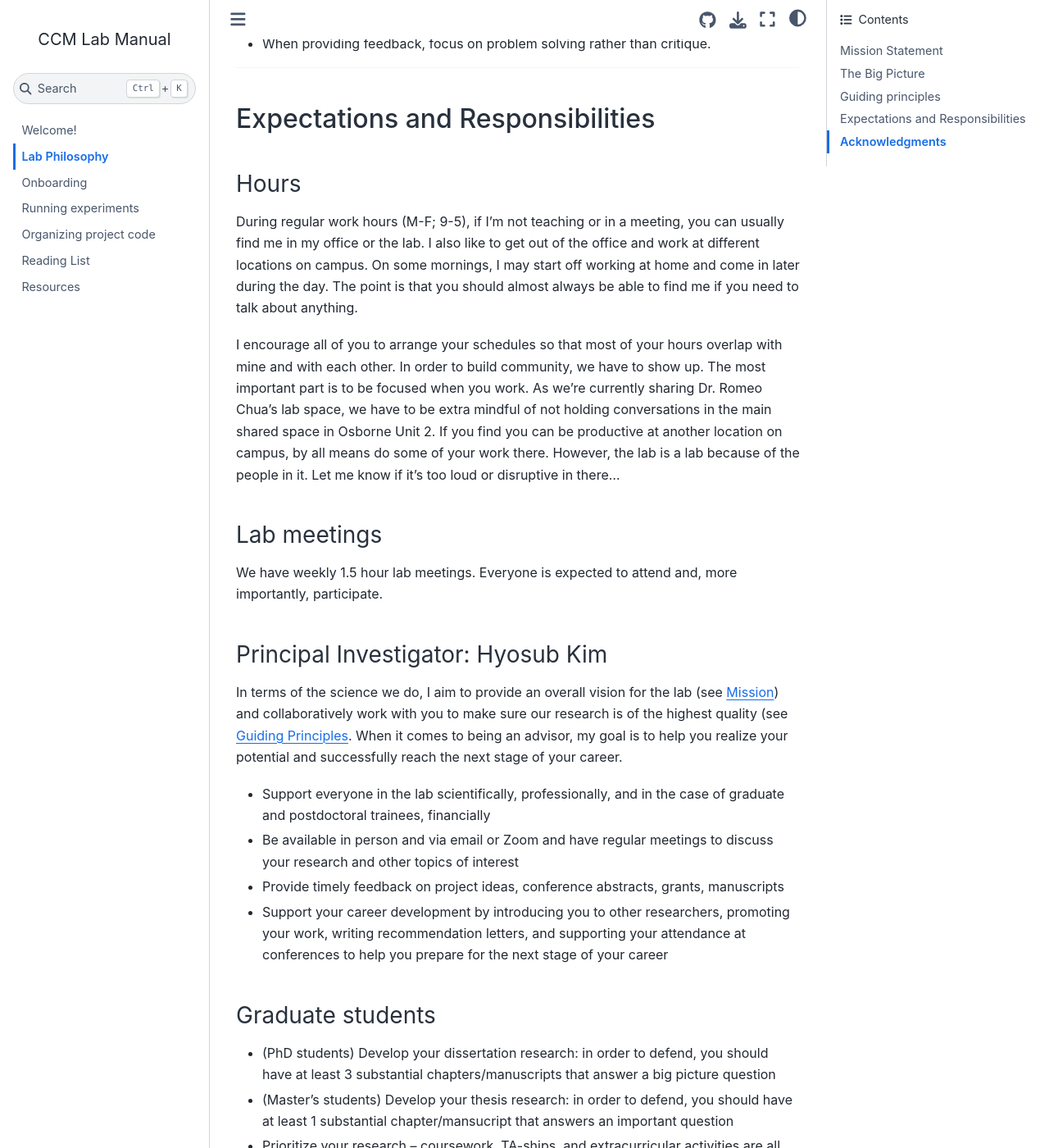
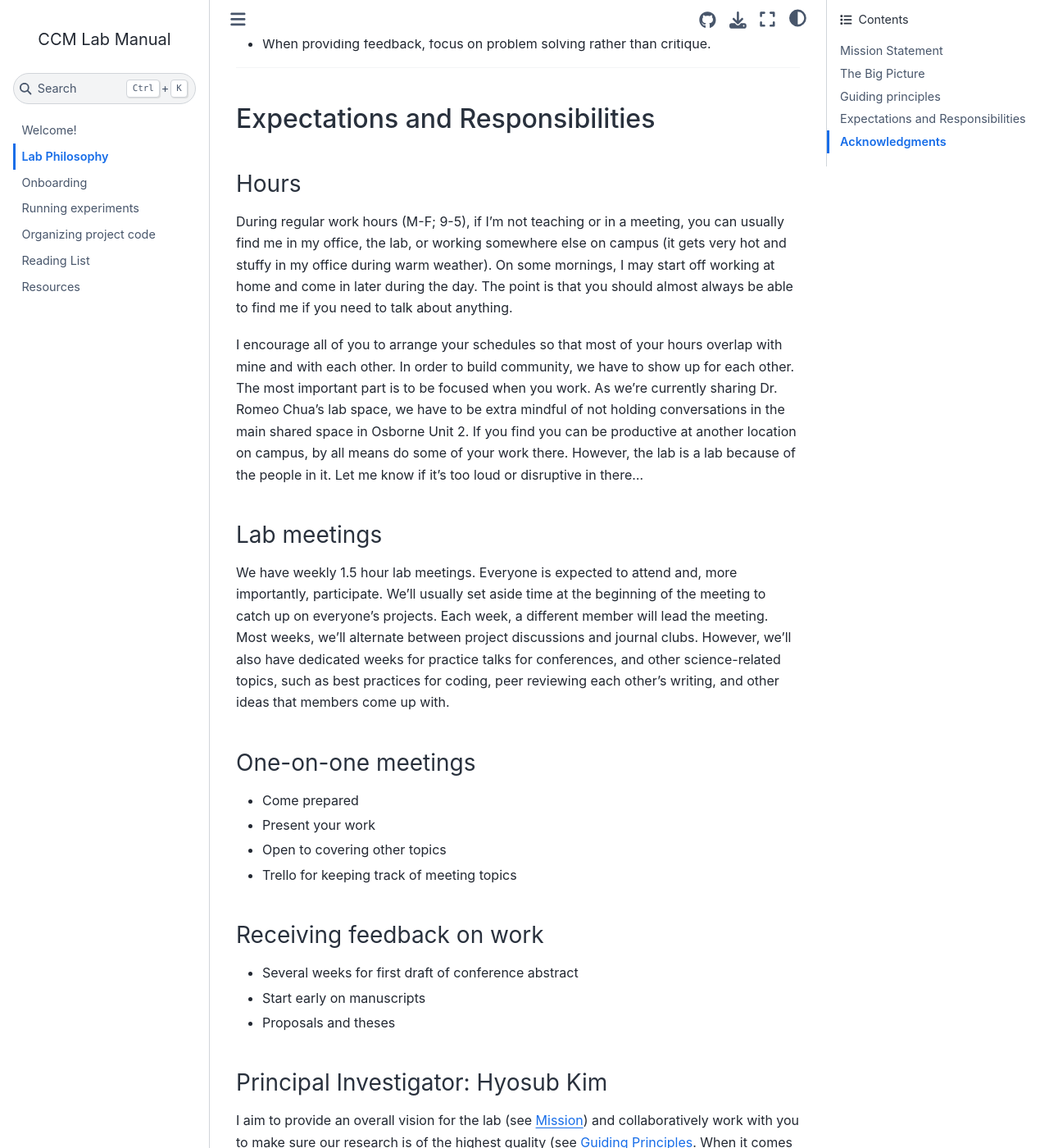
Before and after one commit to ccmlab-ubc/lab-manual, a Jupyter Book: the page built from lab-philosophy.md, in a window 1280 px wide and 1400 px high, scrolled down 1784 px. Shown: the whole window at 82% size. Built offline with Jupyter Book 1.0.4 settings and Sphinx 7.4.7 and the Sphinx Book theme 1.1.4, drawn with Linux system fonts in a browser that asks for light colours; some of the changed text lies outside the part shown.

Commit message:
more notes

```diff
--- a/lab-philosophy.md
+++ b/lab-philosophy.md
@@ -29,27 +29,40 @@ One of the most rewarding aspects of scientific research is the collaborative na
 ## Expectations and Responsibilities
 
 ### Hours
-During regular work hours (M-F; 9-5), if I'm not teaching or in a meeting, you can usually find me in my office or the lab. I also like to get out of the office and work at different locations on campus. On some mornings, I may start off working at home and come in later during the day. The point is that you should almost always be able to find me if you need to talk about anything.
+During regular work hours (M-F; 9-5), if I'm not teaching or in a meeting, you can usually find me in my office, the lab, or working somewhere else on campus (it gets very hot and stuffy in my office during warm weather). On some mornings, I may start off working at home and come in later during the day. The point is that you should almost always be able to find me if you need to talk about anything.
 
-I encourage all of you to arrange your schedules so that most of your hours overlap with mine and with each other. In order to build community, we have to show up. The most important part is to be focused when you work. As we're currently sharing Dr. Romeo Chua's lab space, we have to be extra mindful of not holding conversations in the main shared space in Osborne Unit 2. If you find you can be productive at another location on campus, by all means do some of your work there. However, the lab is a lab because of the people in it. Let me know if it's too loud or disruptive in there...
+I encourage all of you to arrange your schedules so that most of your hours overlap with mine and with each other. In order to build community, we have to show up for each other. The most important part is to be focused when you work. As we're currently sharing Dr. Romeo Chua's lab space, we have to be extra mindful of not holding conversations in the main shared space in Osborne Unit 2. If you find you can be productive at another location on campus, by all means do some of your work there. However, the lab is a lab because of the people in it. Let me know if it's too loud or disruptive in there...
 
 ### Lab meetings
-We have weekly 1.5 hour lab meetings. Everyone is expected to attend and, more importantly, participate.
+We have weekly 1.5 hour lab meetings. Everyone is expected to attend and, more importantly, participate. We'll usually set aside time at the beginning of the meeting to catch up on everyone's projects. Each week, a different member will lead the meeting. Most weeks, we'll alternate between project discussions and journal clubs. However, we'll also have dedicated weeks for practice talks for conferences, and other science-related topics, such as best practices for coding, peer reviewing each other's writing, and other ideas that members come up with.
+
+### One-on-one meetings
+- Come prepared
+- Present your work
+- Open to covering other topics
+- Trello for keeping track of meeting topics
+
+### Receiving feedback on work
+- Several weeks for first draft of conference abstract
+- Start early on manuscripts
+- Proposals and theses
 
 ### Principal Investigator: Hyosub Kim
-In terms of the science we do, I aim to provide an overall vision for the lab (see [Mission](#mission)) and collaboratively work with you to make sure our research is of the highest quality (see [Guiding Principles](#guiding-principles). When it comes to being an advisor, my goal is to help you realize your potential and successfully reach the next stage of your career.
+I aim to provide an overall vision for the lab (see [Mission](#mission)) and collaboratively work with you to make sure our research is of the highest quality (see [Guiding Principles](#guiding-principles). When it comes to being an advisor, my goal is to help you realize your potential and successfully reach the next stage of your career. You are in the lab because I believe in you.
 
 - Support everyone in the lab scientifically, professionally, and in the case of graduate and postdoctoral trainees, financially
-- Be available in person and via email or Zoom and have regular meetings to discuss your research and other topics of interest
+- Be available for regular meetings to discuss your research and other topics of interest
 - Provide timely feedback on project ideas, conference abstracts, grants, manuscripts
 - Support your career development by introducing you to other researchers, promoting your work, writing recommendation letters, and supporting your attendance at conferences to help you prepare for the next stage of your career
 
 ### Graduate students
+You are the driver of your research project. While I (Hyosub) may provide you with an idea for your first main project in the lab---and I'm always here to provide guidance---you are the project leader. Practically speaking, this means that
+
 - (PhD students) Develop your dissertation research: in order to defend, you should have at least 3 substantial chapters/manuscripts that answer a big picture question
 - (Master's students) Develop your thesis research: in order to defend, you should have at least 1 substantial chapter/mansucript that answers an important question
 - Prioritize your research – coursework, TA-ships, and extracurricular activities are all important, but your *research* is what earns you your degree and advances your career
 - Be able to work independently, with guidance from Hyosub
-- Help mentor undergraduates in the lab
+- Help mentor undergraduates in the lab. All graduate students are expected to work with 1-2 undergraduates.
 - Present your work regularly at lab meetings, seminars, and conferences
 - Apply for scholarships/grants
 - Maintain human ethics approvals, archive old consent forms, keep any required paperwork up to date and organized
@@ -58,9 +71,14 @@ In terms of the science we do, I aim to provide an overall vision for the lab (s
 ### Undergraduate students
 - Assist other lab members with data collection and analysis
 - Assist with recruitment and scheduling of participants
-- Develop your weekly schedule by talking to your graduate student mentor(s) or Hyosub
+- Develop your weekly schedule by talking to your graduate student mentor(s) and Hyosub
 - Come in every week and commit enough time to get work done
 - If you are earning course credit, you should also attend lab meetings (as your schedule permits), present at 1 lab meeting, and submit a write-up of your research work by the end of the semester
+
+### Lab manager/Research assistants
+- Perform duties
+- Keep tabs on hours and responsibiliites
+
 
 ---
 ## Acknowledgments
```
